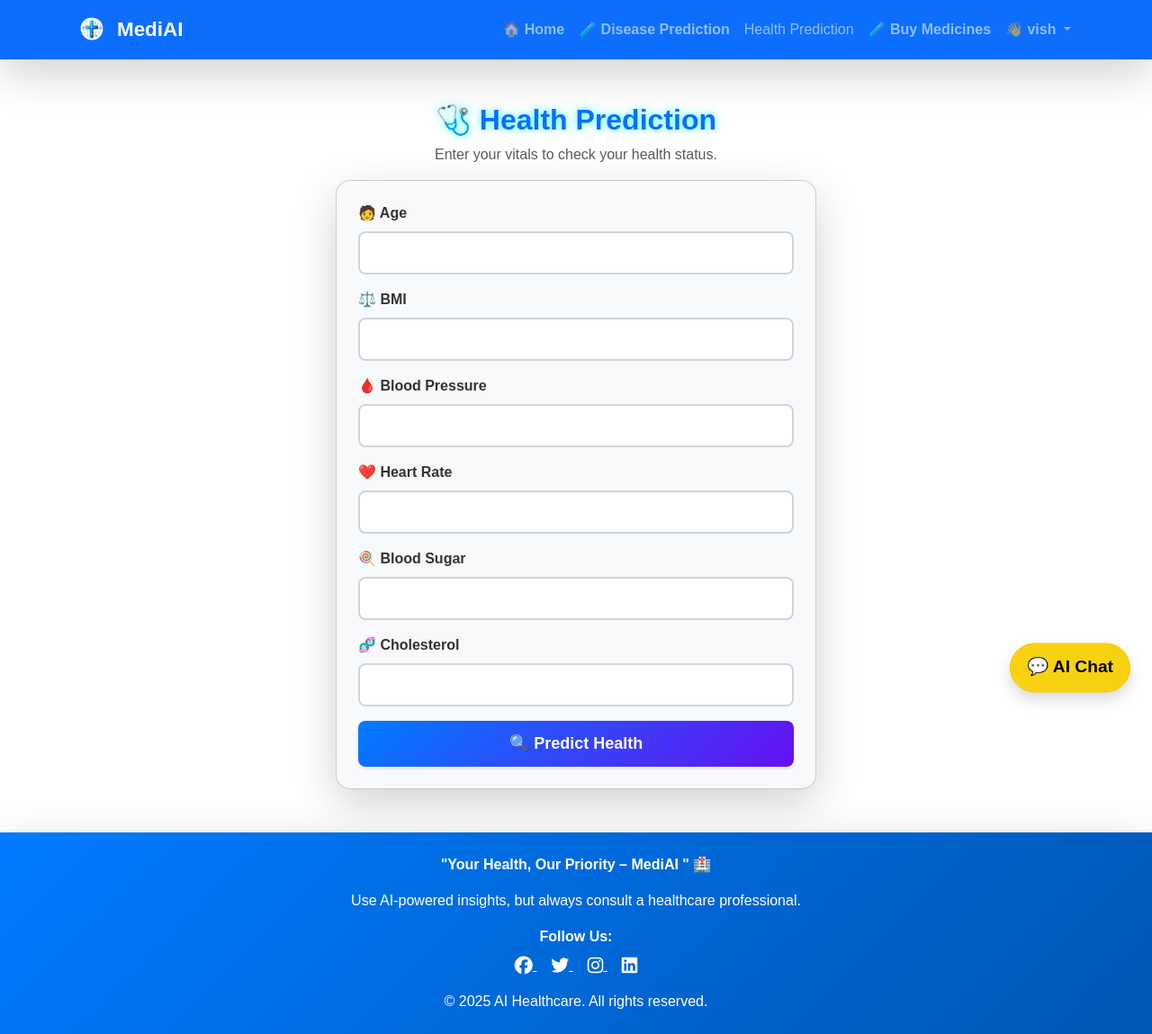
After one commit to VISHAL-038/HealthCare, a Django app: page /health-prediction/ in a window 1280 px wide. The commit adds this page. Shown: the whole page at 90% size. Run offline with Django 5.2, Linux system fonts and the light colour scheme; a user stored in the database is signed in; some libraries are stand-ins or nearby versions.

Commit message:
`Added health prediction feature with new form, view, and URL`

```diff
--- a/healthcare_project/healthcare_app/forms.py
+++ b/healthcare_project/healthcare_app/forms.py
@@ -94,3 +94,11 @@ class LabTestForm(forms.ModelForm):
             "test_date": forms.DateInput(attrs={"type": "date", "class": "form-control"}),
             "test_time": forms.TimeInput(attrs={"type": "time", "class": "form-control"}),
         }
+
+class HealthPredictionForm(forms.Form):
+    age = forms.IntegerField(min_value=18, max_value=100, label="Age")
+    bmi = forms.FloatField(min_value=10.0, max_value=50.0, label="BMI")
+    blood_pressure = forms.IntegerField(min_value=80, max_value=200, label="Blood Pressure")
+    heart_rate = forms.IntegerField(min_value=40, max_value=150, label="Heart Rate")
+    blood_sugar = forms.IntegerField(min_value=50, max_value=600, label="Blood Sugar")
+    cholesterol = forms.IntegerField(min_value=100, max_value=400, label="Cholesterol")
--- a/healthcare_project/healthcare_app/templates/healthcare_app/base.html
+++ b/healthcare_project/healthcare_app/templates/healthcare_app/base.html
@@ -4,7 +4,7 @@
 <head>
     <meta charset="UTF-8" />
     <meta name="viewport" content="width=device-width, initial-scale=1.0" />
-    <title>{% block title %}AI Healthcare{% endblock %}</title>
+    <title>{% block title %}MediAI{% endblock %}</title>
     <link rel="icon" type="image/x-icon" href="{% static 'images/favicon.ico' %}">
 
     <!-- Bootstrap CSS -->
@@ -79,6 +79,12 @@
                         <li class="nav-item">
                             <a class="nav-link fw-bold" href="{% url 'disease_prediction' %}">🧪 Disease Prediction</a>
                         </li>
+                        <li class="nav-item">
+                            <a class="nav-link" href="{% url 'health_prediction' %}">Health Prediction</a>
+                        </li>
+
+
+
 
                         {% if user.user_type == "doctor" %}
                             <li class="nav-item">
--- /dev/null
+++ b/healthcare_project/healthcare_app/templates/healthcare_app/health_prediction.html
@@ -0,0 +1,181 @@
+{% extends "healthcare_app/base.html" %}
+
+{% block title %}Health Prediction{% endblock %}
+
+{% block content %}
+<div class="container my-5">
+    <h2 class="text-center fw-bold text-primary">🩺 Health Prediction</h2>
+    <p class="text-center text-muted">Enter your vitals to check your health status.</p>
+
+    <!-- Health Prediction Form -->
+    <div class="row justify-content-center">
+        <div class="col-md-6">
+            <div class="card shadow-lg p-4 custom-card">
+                <form method="POST" class="needs-validation">
+                    {% csrf_token %}
+
+                    <div class="mb-3">
+                        <label for="age" class="form-label">🧑 Age</label>
+                        {{ form.age }}
+                    </div>
+
+                    <div class="mb-3">
+                        <label for="bmi" class="form-label">⚖️ BMI</label>
+                        {{ form.bmi }}
+                    </div>
+
+                    <div class="mb-3">
+                        <label for="blood_pressure" class="form-label">🩸 Blood Pressure</label>
+                        {{ form.blood_pressure }}
+                    </div>
+
+                    <div class="mb-3">
+                        <label for="heart_rate" class="form-label">❤️ Heart Rate</label>
+                        {{ form.heart_rate }}
+                    </div>
+
+                    <div class="mb-3">
+                        <label for="blood_sugar" class="form-label">🍭 Blood Sugar</label>
+                        {{ form.blood_sugar }}
+                    </div>
+
+                    <div class="mb-3">
+                        <label for="cholesterol" class="form-label">🧬 Cholesterol</label>
+                        {{ form.cholesterol }}
+                    </div>
+
+                    <button type="submit" class="btn btn-primary w-100 btn-lg shadow-sm">🔍 Predict Health</button>
+                </form>
+            </div>
+        </div>
+    </div>
+
+    <!-- Stylish Prediction Box -->
+    {% comment %} {% if prediction %}
+    <div class="row justify-content-center mt-4">
+        <div class="col-md-6">
+            <div class="glassmorphism-box">
+                <h4 class="text-white fw-bold">🔎 AI Prediction Results</h4>
+
+                <p class="prediction-text"><strong>Predicted Health Condition:</strong> {{ prediction.predicted_health_condition }}</p>
+                <p class="prediction-text"><strong>Health Risk Details:</strong> {{ prediction.health_risk }}</p>
+            </div>
+        </div>
+    </div>
+    {% endif %} {% endcomment %}
+
+     <!-- Stylish Prediction Results -->
+     {% if prediction %}
+     <div class="mt-4 fade-in">
+         {% if prediction.error %}
+             <div class="alert alert-danger">{{ prediction.error }}</div>
+         {% else %}
+         <div class="card prediction-card shadow-lg">
+             <div class="card-body text-center">
+                 <h4 class="fw-bold text-primary">✨ AI Prediction Result ✨</h4>
+                 <p class="fs-5">
+                     🤖 Our AI suggests that your health condition is
+                     <span class="fw-bold text-success">{{ prediction.predicted_health_condition }}</span>.
+                 </p>
+                 <h4 class="fw-bold text-danger">⚠️ Health Risk Details</h4>
+                 <p>{{ prediction.health_risk }}</p>
+                 <p class="text-muted">
+                     Remember, this is just an AI-based prediction. Always consult a doctor for an accurate diagnosis!
+                 </p>
+             </div>
+         </div>
+         {% endif %}
+     </div>
+     {% endif %}
+    <!-- Error Handling -->
+    {% if prediction.error %}
+    <div class="alert alert-danger mt-3 text-center shadow-sm">
+        ⚠️ {{ prediction.error }}
+    </div>
+    {% endif %}
+</div>
+
+<!-- Custom Styling -->
+<style>
+    /* Card Styling */
+    .custom-card {
+        border-radius: 16px;
+        background: #f8f9fa;
+        box-shadow: 0 8px 20px rgba(0, 0, 0, 0.1);
+    }
+
+    /* Form Inputs */
+    .form-label {
+        font-weight: 600;
+        color: #333;
+    }
+
+    input, select {
+        border: 2px solid #ced4da;
+        border-radius: 8px;
+        padding: 10px;
+        width: 100%;
+        transition: 0.3s;
+    }
+
+    input:focus {
+        border-color: #007bff;
+        outline: none;
+        box-shadow: 0 0 8px rgba(0, 123, 255, 0.3);
+    }
+
+    /* Submit Button */
+    .btn-primary {
+        border-radius: 8px;
+        font-size: 18px;
+        font-weight: bold;
+        background: linear-gradient(135deg, #007bff, #6610f2);
+        border: none;
+        transition: 0.3s;
+    }
+
+    .btn-primary:hover {
+        background: linear-gradient(135deg, #0056b3, #520dc2);
+    }
+
+    /* 🔥 Stylish Glassmorphism Prediction Box */
+    .glassmorphism-box {
+        background: rgba(255, 255, 255, 0.1);
+        border-radius: 20px;
+        padding: 20px;
+        text-align: center;
+        backdrop-filter: blur(10px);
+        -webkit-backdrop-filter: blur(10px);
+        border: 2px solid rgba(255, 255, 255, 0.2);
+        box-shadow: 0px 10px 20px rgba(0, 0, 0, 0.2);
+        color: white;
+        animation: glow 1.5s infinite alternate;
+    }
+
+    /* Gradient Text for Prediction */
+    .prediction-text {
+        font-size: 18px;
+        font-weight: bold;
+        background: -webkit-linear-gradient(45deg, #ff6b6b, #ffbb33);
+        -webkit-background-clip: text;
+        -webkit-text-fill-color: transparent;
+    }
+
+    /* Glow Animation */
+    @keyframes glow {
+        0% {
+            box-shadow: 0px 10px 20px rgba(255, 255, 255, 0.2);
+        }
+        100% {
+            box-shadow: 0px 10px 30px rgba(255, 255, 255, 0.5);
+        }
+    }
+
+    /* Responsive */
+    @media (max-width: 768px) {
+        .container {
+            max-width: 90%;
+        }
+    }
+</style>
+{% endblock %}
--- a/healthcare_project/healthcare_app/templates/healthcare_app/home.html
+++ b/healthcare_project/healthcare_app/templates/healthcare_app/home.html
@@ -1,7 +1,7 @@
 {% extends 'healthcare_app/base.html' %}
 {% load static %}
 
-{% block title %}Home - AI Healthcare{% endblock %}
+{% block title %}Home - MediAI{% endblock %}
 
 {% block content %}
 
--- a/healthcare_project/healthcare_app/urls.py
+++ b/healthcare_project/healthcare_app/urls.py
@@ -4,8 +4,7 @@ from .views import (
     disease_prediction, prediction_history, book_appointment, appointment_list, cancel_appointment,
     approve_appointment, reject_appointment, prescription_list, issue_prescription, patient_details,
     MedicineDetailView, MedicineListCreateView, medicine_shop, my_orders_page,  add_to_cart, view_cart, remove_from_cart, checkout,
-    available_lab_tests, book_lab_test, lab_test_success, health_trends  # ✅ Import lab test views
-)
+    available_lab_tests, book_lab_test, lab_test_success, health_trends,health_prediction )
 from .views_medicine import medicine_list, place_order, my_orders
 
 urlpatterns = [
@@ -64,4 +63,6 @@ urlpatterns = [
 
     # trends
     path('health-trends/', health_trends, name='health_trends'),
+
+    path("health-prediction/", health_prediction, name="health_prediction"),
 ]
--- a/healthcare_project/healthcare_app/views.py
+++ b/healthcare_project/healthcare_app/views.py
@@ -2,7 +2,7 @@ from django.shortcuts import render, redirect, get_object_or_404
 from django.contrib.auth import login, authenticate, logout
 from django.contrib.auth.decorators import login_required
 from django.contrib import messages
-from .forms import UserRegisterForm, DoctorProfileForm, PatientProfileForm, SymptomForm, AppointmentForm, PrescriptionForm, PatientReportForm, PatientHistoryForm, TestimonialForm, LabTestForm
+from .forms import UserRegisterForm, DoctorProfileForm, PatientProfileForm, SymptomForm, AppointmentForm, PrescriptionForm, PatientReportForm, PatientHistoryForm, TestimonialForm, LabTestForm, HealthPredictionForm
 from .models import User, DoctorProfile, PatientProfile, PredictionHistory, Appointment, Prescription, PatientReport, PatientHistory, Medicine, Cart, Testimonial, Order, AvailableLabTest, LabTest
 import requests
 import os
@@ -14,7 +14,7 @@ import plotly.express as px
 from django.utils.timezone import now
 import plotly.graph_objects as go
 from django.utils import timezone
-from decimal import Decimal
+from django.http import JsonResponse
 
 # ✅ Flask API URL for ML Predictions
 FLASK_API_URL = "http://127.0.0.1:5000/predict"
@@ -595,3 +595,58 @@ def health_trends(request):
         'disease_chart': disease_chart_html,
         'heatmap_chart': heatmap_chart_html,
     })
+
+
+from .forms import HealthPredictionForm
+# ✅ Flask API URL
+flask_api_url = "http://127.0.0.1:8080/predict_health"
+
+@login_required
+def health_prediction(request):
+    prediction_result = None
+
+    if request.method == "POST":
+        form = HealthPredictionForm(request.POST)
+        if form.is_valid():
+            # Extract user input
+            health_data = {
+                "Age": form.cleaned_data["age"],
+                "BMI": form.cleaned_data["bmi"],
+                "Blood Pressure": form.cleaned_data["blood_pressure"],
+                "Heart Rate": form.cleaned_data["heart_rate"],
+                "Blood Sugar": form.cleaned_data["blood_sugar"],
+                "Cholesterol": form.cleaned_data["cholesterol"],
+            }
+
+            try:
+                # 🔹 Send POST request to Flask API
+                response = requests.post(flask_api_url, json=health_data, timeout=10)
+
+                if response.status_code == 200:
+                    result = response.json()
+
+                    # ✅ Ensure compatibility with Django template
+                    prediction_result = {
+                        "predicted_health_condition": result.get("Predicted Health Condition", "Unknown"),
+                        "health_risk": result.get("Health Risk", "Unknown"),
+                    }
+
+                else:
+                    prediction_result = {"error": f"API Error: {response.status_code}"}
+
+            except requests.exceptions.Timeout:
+                prediction_result = {"error": "Request timed out. Try again later."}
+
+            except requests.exceptions.ConnectionError:
+                prediction_result = {"error": "Failed to connect to prediction service."}
+
+            except requests.exceptions.RequestException as e:
+                prediction_result = {"error": f"API request failed: {e}"}
+
+    else:
+        form = HealthPredictionForm()
+    print(prediction_result)
+    return render(request, "healthcare_app/health_prediction.html", {
+        "form": form,
+        "prediction": prediction_result  # ✅ Ensured it is always a dictionary
+    })
```
Also changed, not shown: health_risk_model/script.py (added, +136 -0 lines), health_risk_model/synthetic_health_data.csv (added), healthcare_project/db.sqlite3, 2 other files.
